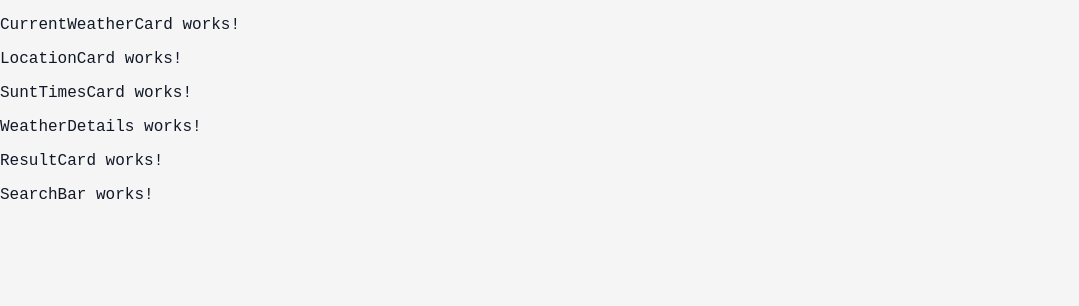
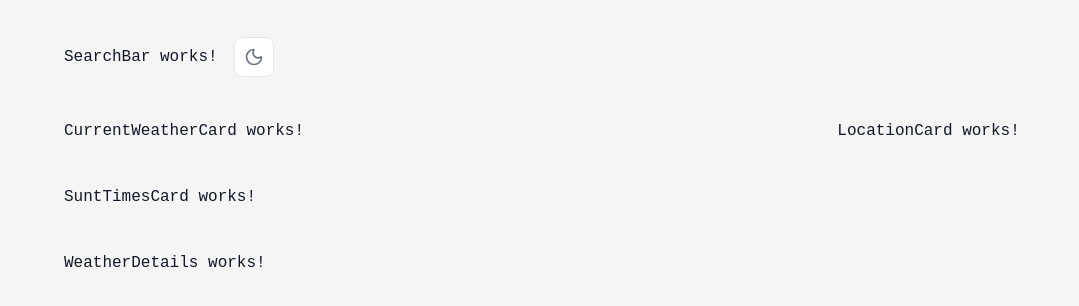
Before and after one commit to Catriel42/weather-dashboard, a React (Vite) app: page / in a window 1280 px wide. Shown: the top 306 px of the page, without its empty margins (0-1079 px from the left). Built offline with nearby package versions, Linux system fonts and the light colour scheme.

Commit message:
feat: add ThemeToggle component and integrate into dashboard header

```diff
--- /dev/null
+++ b/src/components/ThemeToggle.tsx
@@ -0,0 +1,31 @@
+import { Moon, Sun } from "lucide-react";
+import { useState } from "react";
+
+import "./ThemeToggle.css";
+
+function ThemeToggle() {
+  const [dark, setDark] = useState(false);
+
+  function toggleTheme() {
+    setDark((current) => {
+      const newTheme = !current;
+
+      document.documentElement.classList.toggle("dark", newTheme);
+
+      return newTheme;
+    });
+  }
+
+  return (
+    <button
+      className="theme-toggle"
+      type="button"
+      onClick={toggleTheme}
+      aria-label="Toggle theme"
+    >
+      {dark ? <Sun size={20} /> : <Moon size={20} />}
+    </button>
+  );
+}
+
+export default ThemeToggle;
--- a/src/components/WeatherDashboard.tsx
+++ b/src/components/WeatherDashboard.tsx
@@ -2,20 +2,25 @@ import CurrentWeatherCard from "./CurrentWeatherCard";
 import LocationCard from "./LocationCard";
 import SunTimesCard from "./SunTimesCard";
 import WeatherDetails from "./WeatherDetails";
-import ResultCard from "./ResultCard";
 import SearchBar from "./SearchBar";
+import ThemeToggle from "./ThemeToggle";
+import "./WeatherDashboard.css";
 
 function WeatherDashboard() {
   return (
-        <main>
+    <main className="weather-dashboard">
+      <header className="dashboard-header">
+        <SearchBar />
+        <ThemeToggle />
+      </header>
+      <section className="weather-grid">
         <CurrentWeatherCard />
         <LocationCard />
         <SunTimesCard />
         <WeatherDetails />
-            <ResultCard />
-            <SearchBar />
+      </section>
     </main>
-    )
+  );
 }
 
 export default WeatherDashboard;
```
Lines whose indentation alone changed are shown as unchanged.
